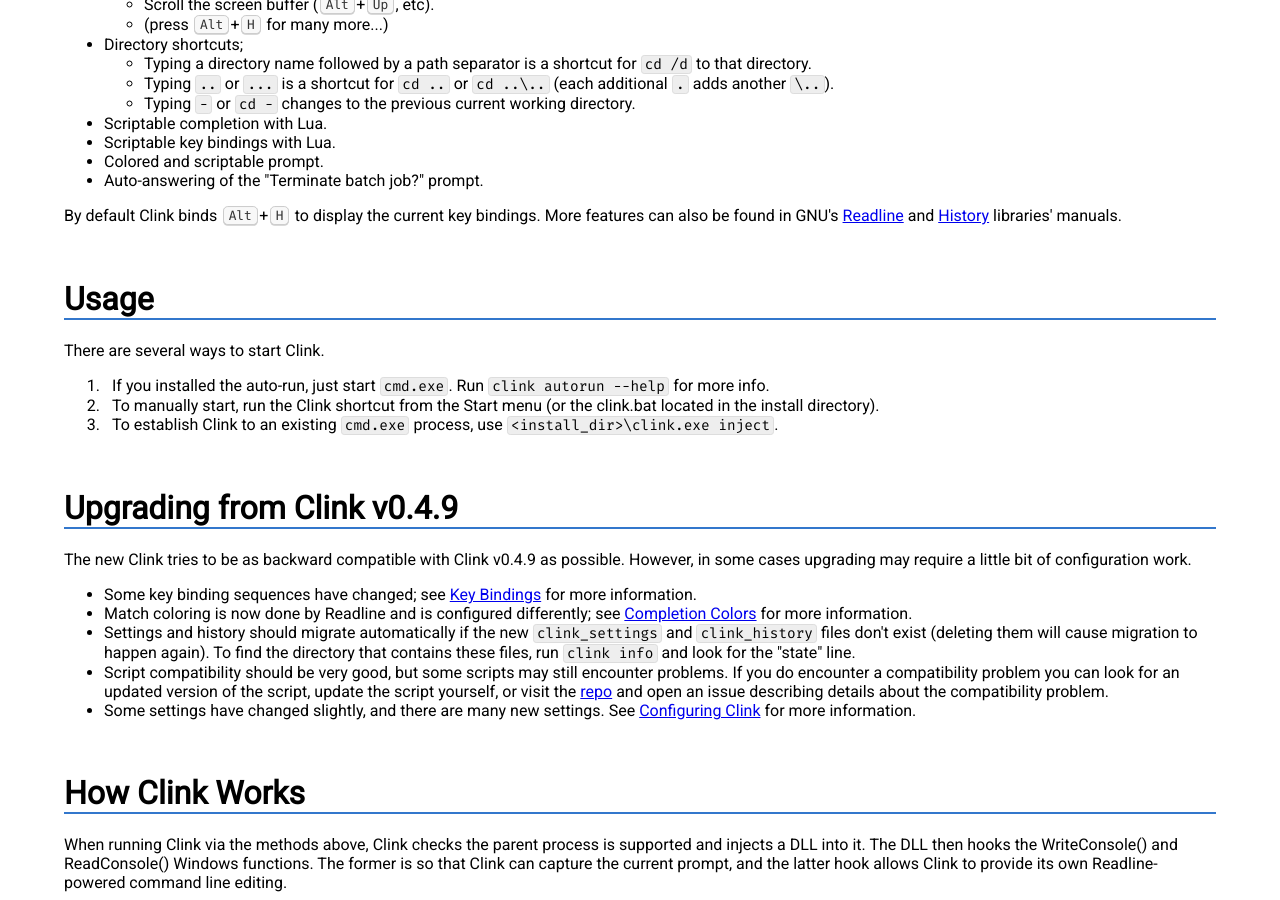
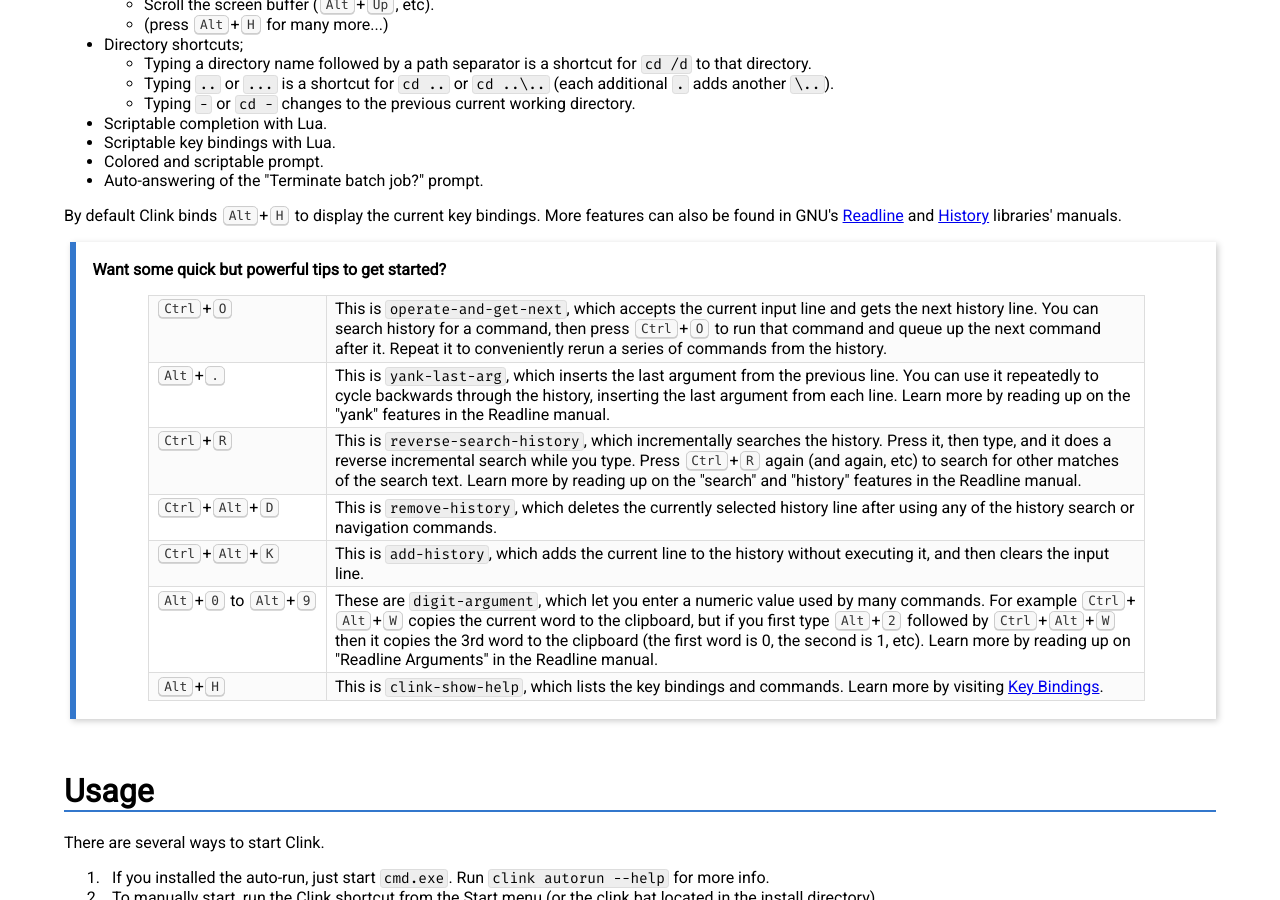
Before and after one commit to chrisant996/clink, a Jekyll site: the page clink.html, which Jekyll copies as it is, in a window 1280 px wide and 900 px high, scrolled down 906 px. Built offline with Jekyll 4.4.1, drawn with Linux system fonts in a browser that asks for light colours; some web fonts are replaced; some of the changed text lies outside the part shown.

Commit message:
Update for 1.1.25

```diff
--- a/_config.yml
+++ b/_config.yml
@@ -1,5 +1,5 @@
 theme: jekyll-theme-cayman
 title: Clink
 github:
-  version: v1.1.24
-  download_url: https://github.com/chrisant996/clink/releases/download/v1.1.24/clink.1.1.24.c4e56b.zip
+  version: v1.1.25
+  download_url: https://github.com/chrisant996/clink/releases/download/v1.1.25/clink.1.1.25.0ff26d.zip
--- a/clink.html
+++ b/clink.html
@@ -463,6 +463,23 @@
 <li>Auto-answering of the &quot;Terminate batch job?&quot; prompt.</li>
 </ul>
 <p>By default Clink binds <kbd>Alt</kbd>+<kbd>H</kbd> to display the current key bindings. More features can also be found in GNU&#39;s <a href="https://tiswww.cwru.edu/php/chet/readline/readline.html">Readline</a> and <a href="https://tiswww.cwru.edu/php/chet/readline/history.html">History</a> libraries&#39; manuals.</p>
+<blockquote>
+<p>
+<strong>Want some quick but powerful tips to get started?</strong>
+</p>
+<p>
+<table>
+<tr><td><kbd>Ctrl</kbd>+<kbd>O</kbd></td><td>This is <code>operate-and-get-next</code>, which accepts the current input line and gets the next history line.  You can search history for a command, then press <kbd>Ctrl</kbd>+<kbd>O</kbd> to run that command and queue up the next command after it.  Repeat it to conveniently rerun a series of commands from the history.</td></tr>
+<tr><td><kbd>Alt</kbd>+<kbd>.</kbd></td><td>This is <code>yank-last-arg</code>, which inserts the last argument from the previous line.  You can use it repeatedly to cycle backwards through the history, inserting the last argument from each line.  Learn more by reading up on the "yank" features in the Readline manual.</td></tr>
+<tr><td><kbd>Ctrl</kbd>+<kbd>R</kbd></td><td>This is <code>reverse-search-history</code>, which incrementally searches the history.  Press it, then type, and it does a reverse incremental search while you type.  Press <kbd>Ctrl</kbd>+<kbd>R</kbd> again (and again, etc) to search for other matches of the search text.  Learn more by reading up on the "search" and "history" features in the Readline manual.</td></tr>
+<tr><td><kbd>Ctrl</kbd>+<kbd>Alt</kbd>+<kbd>D</kbd></td><td>This is <code>remove-history</code>, which deletes the currently selected history line after using any of the history search or navigation commands.</td></tr>
+<tr><td><kbd>Ctrl</kbd>+<kbd>Alt</kbd>+<kbd>K</kbd></td><td>This is <code>add-history</code>, which adds the current line to the history without executing it, and then clears the input line.</td></tr>
+<tr><td><kbd>Alt</kbd>+<kbd>0</kbd> to <kbd>Alt</kbd>+<kbd>9</kbd></td><td>These are <code>digit-argument</code>, which let you enter a numeric value used by many commands.  For example <kbd>Ctrl</kbd>+<kbd>Alt</kbd>+<kbd>W</kbd> copies the current word to the clipboard, but if you first type <kbd>Alt</kbd>+<kbd>2</kbd> followed by <kbd>Ctrl</kbd>+<kbd>Alt</kbd>+<kbd>W</kbd> then it copies the 3rd word to the clipboard (the first word is 0, the second is 1, etc).  Learn more by reading up on "Readline Arguments" in the Readline manual.</td></tr>
+<tr><td><kbd>Alt</kbd>+<kbd>H</kbd></td><td>This is <code>clink-show-help</code>, which lists the key bindings and commands.  Learn more by visiting <a href="#keybindings">Key Bindings</a>.</td></tr>
+</table>
+</p>
+</blockquote>
+
 <h1 id="usage">Usage</h1>
 <p>There are several ways to start Clink.</p>
 <ol>
@@ -803,6 +820,9 @@
 See <code>clink autorun --help</code> for more information.</dd>
 </p>
 
+<blockquote>
+<p><strong>Compatibility Note:</strong> When Clink is installed for autorun, some Cmder functionality will not work.  See known issue <a href="https://github.com/chrisant996/clink/issues/67">#67</a>.</p>
+</blockquote>
 <p>
 <dt>clink set</dt>
 <dd>
@@ -915,7 +935,7 @@
 </tr>
 <tr>
 <td align="center"><code>clink-copy-word</code></td>
-<td>Copy the word at the cursor to the clipboard.</td>
+<td>Copy the word at the cursor to the clipboard, or copies the nth word if a numeric argument is provided via the <code>digit-argument</code> keys.</td>
 </tr>
 <tr>
 <td align="center"><code>clink-ctrl-c</code></td>
@@ -934,8 +954,16 @@
 <td>Expand the environment variable (e.g. <code>%FOOBAR%</code>) at the cursor.</td>
 </tr>
 <tr>
+<td align="center"><code>clink-find-conhost</code></td>
+<td>Activates the &quot;Find&quot; dialog when running in a standard console window (hosted by the OS conhost).  This is equivalent to picking &quot;Find...&quot; from the console window&#39;s system menu.</td>
+</tr>
+<tr>
 <td align="center"><code>clink-insert-dot-dot</code></td>
 <td>Inserts <code>..\</code> at the cursor.</td>
+</tr>
+<tr>
+<td align="center"><code>clink-mark-conhost</code></td>
+<td>Activates the &quot;Mark&quot; mode when running in a standard console window (hosted by the OS conhost).  This is equivalent to picking &quot;Mark&quot; from the console window&#39;s system menu.</td>
 </tr>
 <tr>
 <td align="center"><code>clink-paste</code></td>
@@ -1512,6 +1540,11 @@
 <span class="hljs-string">"\e[6~"</span>:                                            <span class="hljs-comment"># PgDn (cleared because I redefined PgUp)</span>
 <span class="hljs-string">"\e[1;5F"</span>:          end-of-line                     <span class="hljs-comment"># Ctrl+End (replaces `kill-line`)</span>
 <span class="hljs-string">"\e[1;5H"</span>:          beginning-of-line               <span class="hljs-comment"># Ctrl+Home (replaces `backward-kill-line`)</span>
+
+<span class="hljs-comment"># Some key bindings handy in default (conhost) console windows.</span>
+M-b:                                                <span class="hljs-comment"># Alt+B (cleared because I redefined Alt+F)</span>
+M-f:                clink-find-conhost              <span class="hljs-comment"># Alt+F for "Find..." from the console's system menu</span>
+M-m:                clink-mark-conhost              <span class="hljs-comment"># Alt+M for "Mark" from the console's system menu</span>
 
 <span class="hljs-comment"># Some key bindings for interrogating the Readline configuration.</span>
 <span class="hljs-string">"\C-x\C-f"</span>:         dump-functions                  <span class="hljs-comment"># Ctrl+X, Ctrl+F</span>
@@ -2171,7 +2204,7 @@
 &nbsp; batterysaver,  -- [boolean] whether Battery Saver mode is active.
 }</code></pre></div></div><hr/>
 <div class="function"><div class="header"> <div class="name"><a name="os.getcwd">os.getcwd</a></div> <div class="signature">() : string</div></div><div class="body"><p class="desc">Returns the current directory.</p></div></div><hr/>
-<div class="function"><div class="header"> <div class="name"><a name="os.getenv">os.getenv</a></div> <div class="signature">( <span class="arg_name">name</span>:string ) : string | nil</div></div><div class="body"><p class="desc">Returns the value of the named environment variable, or nil if it doesn't exist.</p><p class="desc"> Note that <code>os.getenv("HOME")</code> receives special treatment: if %HOME% is not set then it is synthesized from %HOMEDRIVE% and %HOMEPATH%, or from %USERPROFILE%.</p></div></div><hr/>
+<div class="function"><div class="header"> <div class="name"><a name="os.getenv">os.getenv</a></div> <div class="signature">( <span class="arg_name">name</span>:string ) : string | nil</div></div><div class="body"><p class="desc">Returns the value of the named environment variable, or nil if it doesn't exist.</p><p class="desc"> Note: <code>os.getenv("HOME")</code> receives special treatment: if %HOME% is not set then it is synthesized from %HOMEDRIVE% and %HOMEPATH%, or from %USERPROFILE%.</p></div></div><hr/>
 <div class="function"><div class="header"> <div class="name"><a name="os.getenvnames">os.getenvnames</a></div> <div class="signature">() : table</div></div><div class="body"><p class="desc">Returns all environment variables in a table with the following scheme: <span class="tablescheme">{ {name:string, value:string}, ... }</span>.</p></div></div><hr/>
 <div class="function"><div class="header"> <div class="name"><a name="os.gethost">os.gethost</a></div> <div class="signature">() : string</div></div><div class="body"><p class="desc">Returns the fully qualified file name of the host process.  Currently only CMD.EXE can host Clink.</p></div></div><hr/>
 <div class="function"><div class="header"> <div class="name"><a name="os.getscreeninfo">os.getscreeninfo</a></div> <div class="signature">() : table</div></div><div class="body"><p class="desc">Returns dimensions of the terminal's buffer and visible window. The returned table has the following scheme:</p><pre class="language-lua"><code>{
@@ -2180,8 +2213,8 @@
 &nbsp; winwidth,     -- [integer] width of the visible window
 &nbsp; winheight,    -- [integer] height of the visible window
 }</code></pre></div></div><hr/>
-<div class="function"><div class="header"> <div class="name"><a name="os.globdirs">os.globdirs</a></div> <div class="signature">( <span class="arg_name">globpattern</span>:string, [<span class="arg_name">extrainfo</span>:boolean] ) : table</div></div><div class="body"><p class="desc">Collects directories matching <span class="arg">globpattern</span> and returns them in a table of strings.</p><p class="desc"> When <span class="arg">extrainfo</span> is true, then the returned table has the following scheme: <span class="tablescheme">{ {name:string, type:string}, ... }</span>.</p><p class="desc"> The <span class="tablescheme">type</span> string can be "file" or "dir", and may also contain ",hidden" and ",readonly" depending on the attributes (making it usable as a match type for <a href="#builder:addmatch">builder:addmatch()</a>).</p></div></div><hr/>
-<div class="function"><div class="header"> <div class="name"><a name="os.globfiles">os.globfiles</a></div> <div class="signature">( <span class="arg_name">globpattern</span>:string, [<span class="arg_name">extrainfo</span>:boolean] ) : table</div></div><div class="body"><p class="desc">Collects files and/or directories matching <span class="arg">globpattern</span> and returns them in a table of strings.</p><p class="desc"> When <span class="arg">extrainfo</span> is true, then the returned table has the following scheme: <span class="tablescheme">{ {name:string, type:string}, ... }</span>.</p><p class="desc"> The <span class="tablescheme">type</span> string can be "file" or "dir", and may also contain ",hidden" and ",readonly" depending on the attributes (making it usable as a match type for <a href="#builder:addmatch">builder:addmatch()</a>).</p></div></div><hr/>
+<div class="function"><div class="header"> <div class="name"><a name="os.globdirs">os.globdirs</a></div> <div class="signature">( <span class="arg_name">globpattern</span>:string, [<span class="arg_name">extrainfo</span>:boolean] ) : table</div></div><div class="body"><p class="desc">Collects directories matching <span class="arg">globpattern</span> and returns them in a table of strings.</p><p class="desc"> When <span class="arg">extrainfo</span> is true, then the returned table has the following scheme: <span class="tablescheme">{ {name:string, type:string}, ... }</span>.</p><p class="desc"> The <span class="tablescheme">type</span> string can be "file" or "dir", and may also contain ",hidden" and ",readonly" depending on the attributes (making it usable as a match type for <a href="#builder:addmatch">builder:addmatch()</a>).</p><p class="desc"> Note: any quotation marks (<code>"</code>) in <span class="arg">globpattern</span> are stripped.</p></div></div><hr/>
+<div class="function"><div class="header"> <div class="name"><a name="os.globfiles">os.globfiles</a></div> <div class="signature">( <span class="arg_name">globpattern</span>:string, [<span class="arg_name">extrainfo</span>:boolean] ) : table</div></div><div class="body"><p class="desc">Collects files and/or directories matching <span class="arg">globpattern</span> and returns them in a table of strings.</p><p class="desc"> When <span class="arg">extrainfo</span> is true, then the returned table has the following scheme: <span class="tablescheme">{ {name:string, type:string}, ... }</span>.</p><p class="desc"> The <span class="tablescheme">type</span> string can be "file" or "dir", and may also contain ",hidden" and ",readonly" depending on the attributes (making it usable as a match type for <a href="#builder:addmatch">builder:addmatch()</a>).</p><p class="desc"> Note: any quotation marks (<code>"</code>) in <span class="arg">globpattern</span> are stripped.</p></div></div><hr/>
 <div class="function"><div class="header"> <div class="name"><a name="os.isdir">os.isdir</a></div> <div class="signature">( <span class="arg_name">path</span>:string ) : boolean</div></div><div class="body"><p class="desc">Returns whether <span class="arg">path</span> is a directory.</p></div></div><hr/>
 <div class="function"><div class="header"> <div class="name"><a name="os.isfile">os.isfile</a></div> <div class="signature">( <span class="arg_name">path</span>:string ) : boolean</div></div><div class="body"><p class="desc">Returns whether <span class="arg">path</span> is a file.</p></div></div><hr/>
 <div class="function"><div class="header"> <div class="name"><a name="os.ishidden">os.ishidden</a></div> <div class="signature">( <span class="arg_name">path</span>:string ) : boolean</div></div><div class="body"><p class="desc">Returns whether <span class="arg">path</span> has the hidden attribute set.</p></div></div><hr/>
@@ -2310,13 +2343,24 @@
         <div class="section" id="changes">
 <h1 id="changes">Changes</h1>
 <h2 id="releases-from-chrisant996clink-fork">Releases from <a href="https://github.com/chrisant996/clink">chrisant996/clink</a> fork</h2>
+<h3 id="v1125">v1.1.25</h3>
+<ul>
+<li>Added <code>clink-find-conhost</code> command that, when in a default (conhost) console window, is equivalent to picking &quot;Find...&quot; from the system menu.</li>
+<li>Added <code>clink-mark-conhost</code> command that, when in a default (conhost) console window, is equivalent to picking &quot;Mark&quot; from the system menu.</li>
+<li><code>clink-copy-word</code> now copies the current word by default, but copies the nth word if a numeric argument is entered (see &quot;Readline Arguments&quot; in the Readline manual).</li>
+<li>Fixed match display filtering to not exceed the screen width (regression introduced in v1.1.12).</li>
+<li>Fixed multi-key sequences; in some cases it could get confused about whether an input key is part of a multi-key binding sequence (regression introduced in v1.1.1-alpha).</li>
+<li>Fixed stray input processing by conhost (holding <kbd>Ctrl</kbd>+<kbd>A</kbd> or <kbd>Ctrl</kbd>+<kbd>F</kbd> or etc could accidentally trigger conhost&#39;s shortcut keys).</li>
+<li>Fixed popup window location and size when using Windows Terminal.</li>
+<li>Fixed input coloring after <code>operate-and-get-next</code>; also fixes brief flicker of incorrect coloring whenever the input line is modified.</li>
+</ul>
 <h3 id="v1124">v1.1.24</h3>
 <ul>
 <li><code>auto</code> for <code>terminal.emulation</code> now uses native VT support on Windows 10 build 15063 and higher, unless the HKCU\Console\ForceV2 regkey is 0.</li>
 <li>Special quote handling now enables <code>&quot;dir\&quot;fi</code> to complete to <code>&quot;dir\file&quot;</code>.  CMD simply strips quotes during completion, and now Clink behaves similarly.</li>
 <li><strong>Breaking Change:</strong> <code>line:getword()</code> and <code>line:getendword()</code> now strip quotes from the word.  This should generally automagically make existing match generators work even with embedded quotes, but there&#39;s a chance that some match generator might need to be updated.  This seems like a reasonable compromise, given the general benefit purchased by this breaking change.</li>
 <li><code>os:globdirs()</code> and <code>os:globfile()</code> strip quotes from the <span class="arg">globpattern</span> in order to behave more like CMD.  Embedded quotes are nonsensical and the intended interpretation is clear, so the APIs now help out with that.</li>
-<li>Fixed <a href="https://github.com/chrisant996/clink/issues/66">#66</a>; crash when injecting into 32 bit cmd.</li>
+<li>Fixed <a href="https://github.com/chrisant996/clink/issues/66">#66</a>; crash when injecting into 32 bit cmd (regression introduced in v1.1.21).</li>
 <li>Fixed <a href="https://github.com/chrisant996/clink/issues/64">#64</a>; wrong cursor position when PROMPT contains BEL character.</li>
 <li>Fixed <a href="https://github.com/chrisant996/clink/issues/62">#62</a>; argmatchers should color <code>-x:&quot;foo&quot;</code> as a flag if <code>-x:</code> is a flag.</li>
 <li>Fixed <a href="https://github.com/chrisant996/clink/issues/61">#61</a>; argmatchers should not handle completion for text immediately following <code>-flag:</code>.  Instead it always uses file completion.  A custom generator can be used to override that behavior.</li>
```
Also changed, not shown: other parts of clink.html (+2 -2 lines).
